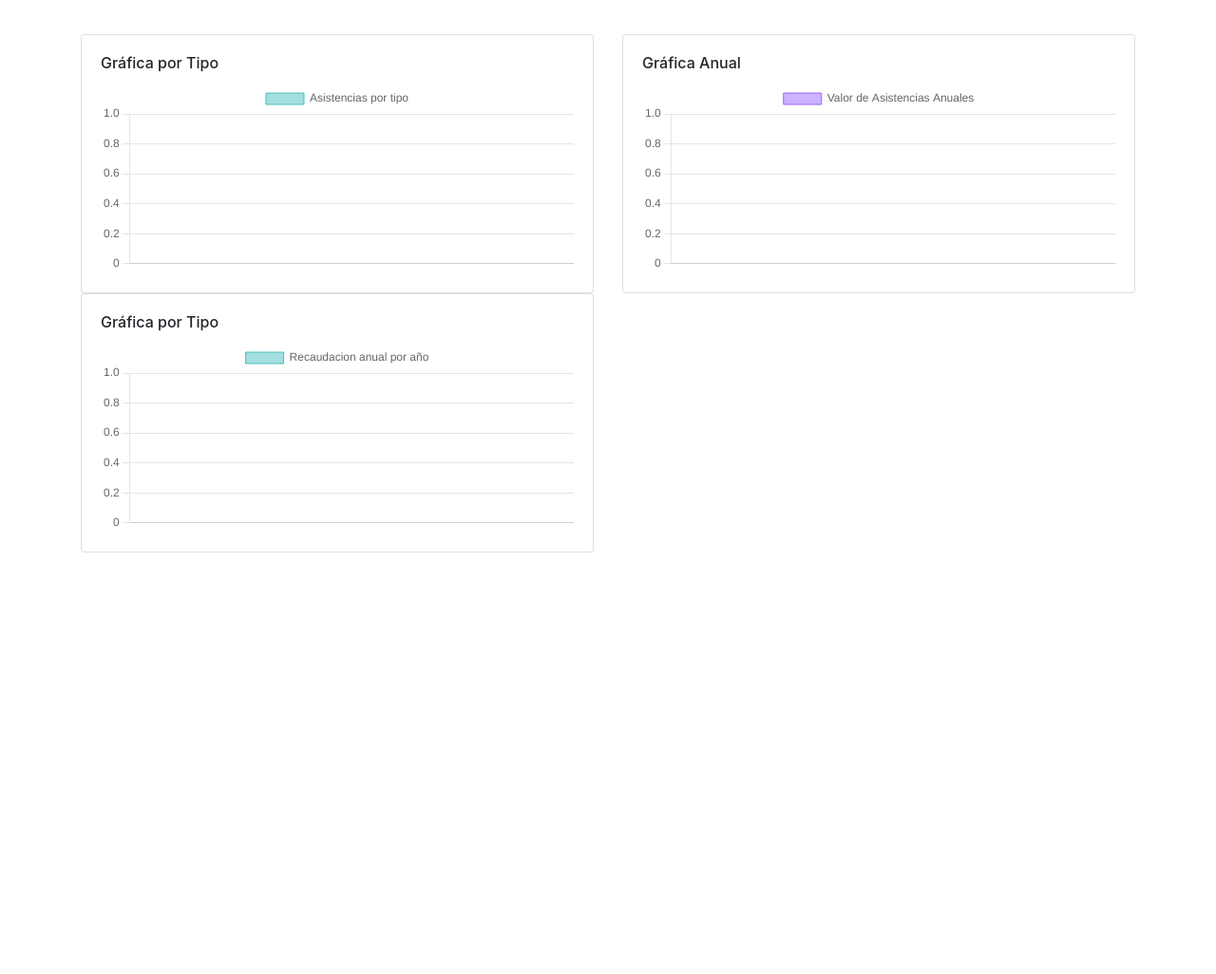
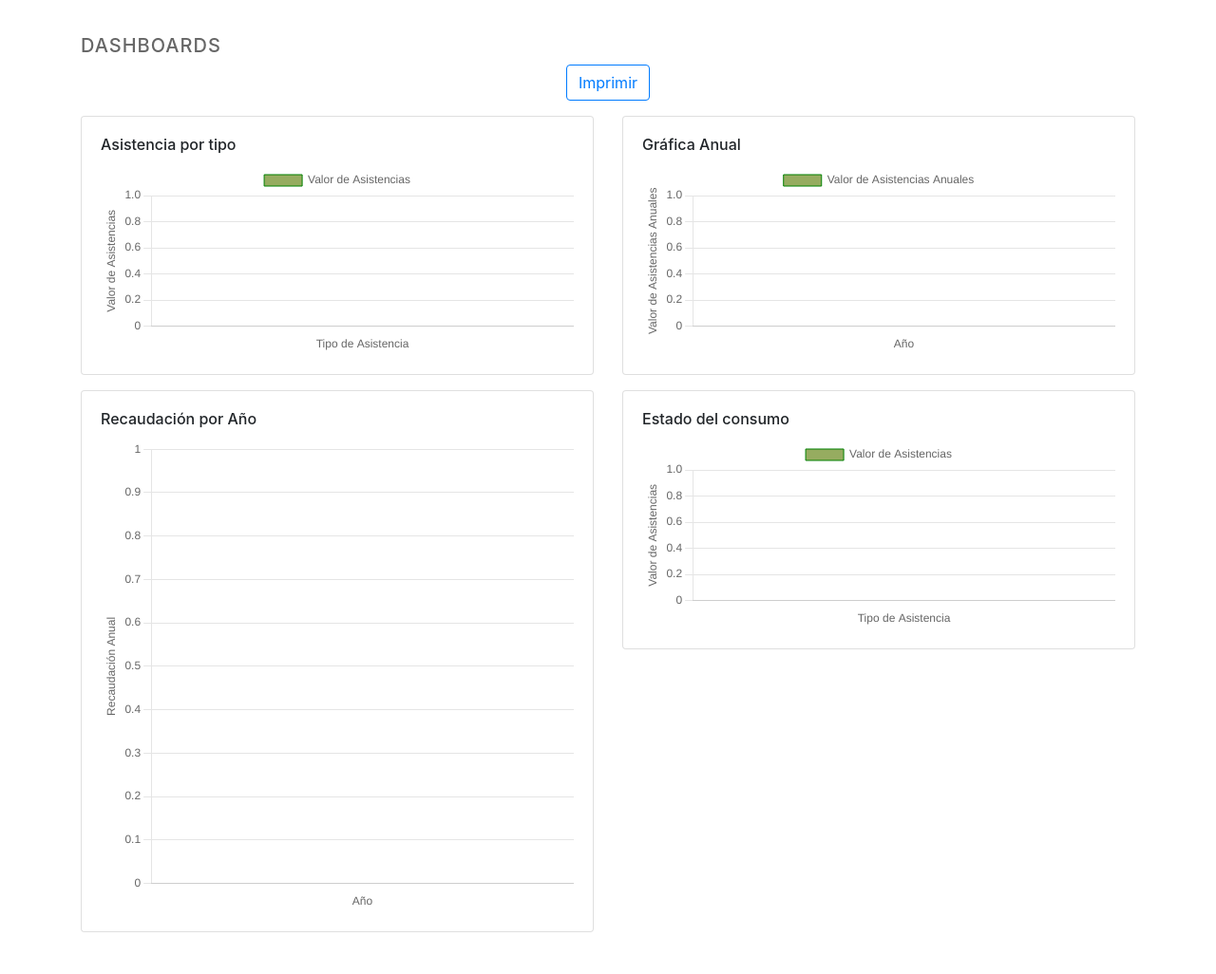
Before and after one commit to Danny2602/yaku, a Django app: template Aplicaciones/administracion/templates/admin/index.html in a window 1280 px wide. Shown: the part 100-1126 px from the top of the page at 95% size. Before the commit the page ends 682 px from the top, so only its background shows below. Run offline with Django 5.2, Linux system fonts and the light colour scheme; the template is opened without the code that fills it, so the values that code supplies are empty; some libraries are stand-ins or nearby versions.

Commit message:
cammbios

```diff
--- a/Aplicaciones/administracion/templates/admin/index.html
+++ b/Aplicaciones/administracion/templates/admin/index.html
@@ -4,11 +4,15 @@
 
 {% block content %}
 <div class="container mt-3">
-    <div class="row">
+    <h5>Dashboards</h5>
+    <center>
+        <button class="btn btn-outline-primary" onclick='window.print()'>Imprimir</button>
+    </center>
+    <div class="row mt-3">
         <div class="col-md-6">
             <div class="card">
                 <div class="card-body">
-                    <h6 class="card-title">Gráfica por Tipo</h6>
+                    <h6 class="card-title">Asistencia por tipo</h6>
                     <canvas id="asistenciaChart" class="w-100" height="200"></canvas>
                 </div>
             </div>
@@ -22,32 +26,44 @@
             </div>
         </div>
     </div>
-    <div class="row">
+    <div class="row mt-3">
         <div class="col-md-6">
             <div class="card">
                 <div class="card-body">
-                    <h6 class="card-title">Gráfica por Tipo</h6>
+                    <h6 class="card-title">Recaudación por Año</h6>
                     <canvas id="recaudacion_by_anio" class="w-100" height="200"></canvas>
                 </div>
             </div>
         </div>
-
+        <div class="col-md-6">
+            <div class="card">
+                <div class="card-body">
+                    <h6 class="card-title">Estado del consumo</h6>
+                    <canvas id="consumo_by_estado" class="w-100" height="200"></canvas>
                 </div>
             </div>
+        </div>
+    </div>
+</div>
+{% endblock %}
 
-
+{% block extrahead %}
+{{ block.super }}
+<!-- Bootstrap CSS -->
 <link href="https://stackpath.bootstrapcdn.com/bootstrap/4.5.2/css/bootstrap.min.css" rel="stylesheet">
-<link rel="stylesheet" type="text/css" href="{% static 'css/modal.css' %}">
 <script src="https://cdn.jsdelivr.net/npm/chart.js"></script>
 <script>
     document.addEventListener("DOMContentLoaded", function(){
-        var asistenciaChart;
-        var asistenciaAnualChart;
+        var ctx1 = document.getElementById('asistenciaChart').getContext('2d');
+        var ctx2 = document.getElementById('asistenciaAnualChart').getContext('2d');
+        var ctx3 = document.getElementById('recaudacion_by_anio').getContext('2d');
+        var ctx4 = document.getElementById('consumo_by_estado').getContext('2d');
 
         // Cargar los datos de las gráficas al cargar la página
-        loadChartData();//Cargar datos de asistencia por tipo
-        loadChartDataAnual();// Cargar datos de asistencia por año
-        loadChartRecaudacion();//Cargar datos de recaudacion por año
+        loadChartData();
+        loadChartDataAnual();
+        loadChartRecaudacion();
+        loadChartConsumoByEstado();
 
         function loadChartData(){
             var xhr = new XMLHttpRequest();
@@ -55,11 +71,10 @@
             xhr.onreadystatechange = function(){
                 if(xhr.readyState === XMLHttpRequest.DONE) {
                     if (xhr.status === 200) {
-                    console.log("Respuesta AJAX:", xhr.responseText);
                         var response = JSON.parse(xhr.responseText);
                         updateChart(response);
                     } else {
-                    console.error("Error al cargar datos. Código:", xhr.status);
+                        console.error("Error al cargar datos.");
                     }
                 }
             };
@@ -75,12 +90,13 @@
                         var response = JSON.parse(xhr.responseText);
                         updateChartAnual(response);
                     } else {
-                    console.error("Error al cargar datos. Código:", xhr.status);
+                        console.error("Error al cargar datos");
                     }
                 }
             };
             xhr.send();
         }
+
         function loadChartRecaudacion(){
             var xhr = new XMLHttpRequest();
             xhr.open("GET", "{% url 'recaudacion_by_anio' %}?data=1");
@@ -90,81 +106,167 @@
                         var response = JSON.parse(xhr.responseText);
                         updateAnualByRecaudacion(response);
                     } else {
-                    console.error("Error al cargar datos. Código:", xhr.status);
+                        console.error("Error al cargar datos");
                     }
                 }
             };
             xhr.send();
         }
-    function updateAnualByRecaudacion(data){
-        var canvas = document.getElementById('recaudacion_by_anio');
-        var ctx = canvas.getContext('2d');
-        recaudacionChart = new Chart(ctx, {
+
+        function loadChartConsumoByEstado(){
+            var xhr = new XMLHttpRequest();
+            xhr.open("GET", "{% url 'consumo_by_estado' %}?data=1");
+            xhr.onreadystatechange = function(){
+                if(xhr.readyState === XMLHttpRequest.DONE) {
+                    if (xhr.status === 200) {
+                        var response = JSON.parse(xhr.responseText);
+                        updateConsumoByEstado(response);
+                    } else {
+                        console.error("Error al cargar datos");
+                    }
+                }
+            };
+            xhr.send();
+        }
+        function updateChart(data){
+            var myChart1 = new Chart(ctx1, {
                 type: 'bar',
                 data: {
-                labels: data.anio,
+                    labels: data.tipo,
                     datasets: [{
-                label: 'Recaudacion anual por año',
+                        label: 'Valor de Asistencias',
                         data: data.total,
-                backgroundColor: 'rgba(75, 192, 192, 0.5)',
-                borderColor: 'rgba(75, 192, 192, 1)',
+                        backgroundColor: ['#96ac60', '#FF6565', '#4BC0C0', '#FFCE56', '#E7E9ED'],
+                        borderColor: ['green', 'red', 'blue', 'yellow', 'gray'],
                         borderWidth: 1
                     }]
                 },
                 options: {
+                    responsive: true,
                     scales: {
-                y: { beginAtZero: true }
+                        y: {
+                            beginAtZero: true,
+                            title: {
+                                display: true,
+                                text: 'Valor de Asistencias'
+                            }
+                        },
+                        x: {
+                            title: {
+                                display: true,
+                                text: 'Tipo de Asistencia'
                             }
                         }
-            });
-        }
-    function updateChart(data){
-        var canvas = document.getElementById('asistenciaChart');
-        var ctx = canvas.getContext('2d');
-        asistenciaChart = new Chart(ctx, {
-            type: 'bar',
-            data: {
-                labels: data.tipo,
-                datasets: [{
-                label: 'Asistencias por tipo',
-                data: data.total,
-                backgroundColor: 'rgba(75, 192, 192, 0.5)',
-                borderColor: 'rgba(75, 192, 192, 1)',
-                borderWidth: 1
-                }]
-            },
-            options: {
-                scales: {
-                y: { beginAtZero: true }
                     }
                 }
             });
         }
 
         function updateChartAnual(data){
-            var canvas = document.getElementById('asistenciaAnualChart');
-            var ctx = canvas.getContext('2d');
-            asistenciaAnualChart = new Chart(ctx, {
-            type: 'bar',
+            var myChart2 = new Chart(ctx2, {
+                type: 'line',
                 data: {
                     labels: data.anios,
                     datasets: [{
                         label: 'Valor de Asistencias Anuales',
                         data: data.total,
-                backgroundColor: 'rgba(153, 102, 255, 0.5)',
-                borderColor: 'rgba(153, 102, 255, 1)',
+                        backgroundColor: ['#96ac60', '#FF6565', '#4BC0C0', '#FFCE56', '#E7E9ED'],
+                        borderColor: ['green', 'red', 'blue', 'yellow', 'gray'],
                         borderWidth: 1
                     }]
                 },
                 options: {
+                    responsive: true,
                     scales: {
-                y: { beginAtZero: true }
+                        y: {
+                            beginAtZero: true,
+                            title: {
+                                display: true,
+                                text: 'Valor de Asistencias Anuales'
+                            }
+                        },
+                        x: {
+                            title: {
+                                display: true,
+                                text: 'Año'
+                            }
+                        }
+                    }
+                }
+            });
+        }
+
+        function updateAnualByRecaudacion(data){
+            var myChart3 = new Chart(ctx3, {
+                type: 'pie',
+                data: {
+                    labels: data.anio,
+                    datasets: [{
+                        label: 'Recaudación Anual por Año',
+                        data: data.total,
+                        backgroundColor: ['#96ac60', '#FF6565', '#4BC0C0', '#FFCE56', '#E7E9ED'],
+                        borderColor: ['green', 'red', 'blue', 'yellow', 'gray'],
+                        borderWidth: 1
+                    }]
+                },
+                options: {
+                    responsive: true,
+                    scales: {
+                        y: {
+                            beginAtZero: true,
+                            title: {
+                                display: true,
+                                text: 'Recaudación Anual'
+                            }
+                        },
+                        x: {
+                            title: {
+                                display: true,
+                                text: 'Año'
+                            }
+                        }
+                    }
+                }
+            });
+        }
+
+        function updateConsumoByEstado(data){
+            var myChart4 = new Chart(ctx4, {
+                type: 'bar',
+                data: {
+                    labels: data.estados,
+                    datasets: [{
+                        label: 'Valor de Asistencias',
+                        data: data.total,
+                        backgroundColor: ['#96ac60', '#FF6565', '#4BC0C0', '#FFCE56', '#E7E9ED'],
+                        borderColor: ['green', 'red', 'blue', 'yellow', 'gray'],
+                        borderWidth: 1
+                    }]
+                },
+                options: {
+                    responsive: true,
+                    scales: {
+                        y: {
+                            beginAtZero: true,
+                            title: {
+                                display: true,
+                                text: 'Valor de Asistencias'
+                            }
+                        },
+                        x: {
+                            title: {
+                                display: true,
+                                text: 'Tipo de Asistencia'
+                            }
+                        }
                     }
                 }
             });
         }
     });
+
 </script>
+<!-- jQuery and Bootstrap JS -->
 <script src="https://code.jquery.com/jquery-3.5.1.min.js"></script>
 <script src="https://stackpath.bootstrapcdn.com/bootstrap/4.5.2/js/bootstrap.bundle.min.js"></script>
 {% endblock %}
--- a/Aplicaciones/administracion/urls.py
+++ b/Aplicaciones/administracion/urls.py
@@ -5,5 +5,6 @@ urlpatterns = [
     path('recaudacion/orecaudacion_by_anio/', views.recaudacion_by_anio, name='recaudacion_by_anio'),
     path('asistencia/asistencia_by_tipo/', views.asistencia_by_tipo, name='asistencia_by_tipo'),
     path('asistencia/asistencia_anual/', views.asistencia_anual, name='asistencia_anual'),
+    path('consumo/consumo_by_estado/', views.consumo_by_estado, name='consumo_by_estado'),
 
 ]
--- a/Aplicaciones/administracion/views.py
+++ b/Aplicaciones/administracion/views.py
@@ -2,34 +2,49 @@ from django.shortcuts import render
 from django.http import JsonResponse
 from django.db.models import Count, Sum
 from django.db.models.functions import ExtractYear
-from .models import Recaudacion,Asistencia
+from .models import Recaudacion,Asistencia,Consumo
 
 def recaudacion_by_anio(request):
-    datos = (Recaudacion.objects
-            .annotate(anio=ExtractYear('fecha_creacion_rec'))
-            .values('anio')
-            .annotate(total=Count('id_rec'))
-            .order_by('anio'))
-    anio = [str(item['anio']) for item in datos]
-    total = [item['total'] for item in datos]
-    return JsonResponse({'anio': anio, 'total':total})
+        datos = (Recaudacion.objects
+                .annotate(anio=ExtractYear('fecha_creacion_rec'))
+                .values('anio')
+                .annotate(total=Count('id_rec'))
+                .order_by('anio'))
+        anio = [str(item['anio']) for item in datos]
+        total = [item['total'] for item in datos]
+        return JsonResponse({'anio': anio, 'total':total})
 
 def asistencia_by_tipo(request):
-    #los valores de asistencia agrupados por el tipo de asistencia.
-    datos = (Asistencia.objects
-            .values('tipo_asi')
-            .annotate(total=Sum('valor_asi'))
-            .order_by('tipo_asi'))
-    tipo = [item['tipo_asi'] for item in datos]
-    total = [item['total'] for item in datos]
-    return JsonResponse({'tipo': tipo, 'total': total})
+        #los valores de asistencia agrupados por el tipo de asistencia.
+        datos = (Asistencia.objects
+                .values('tipo_asi')
+                .annotate(total=Sum('valor_asi'))
+                .order_by('tipo_asi'))
+        tipo = [item['tipo_asi'] for item in datos]
+        total = [item['total'] for item in datos]
+        return JsonResponse({'tipo': tipo, 'total': total})
 
 def asistencia_anual(request):
-    datos = (Asistencia.objects
-            .annotate(anio=ExtractYear('creacion_asi'))
-            .values('anio')
-            .annotate(total=Sum('valor_asi'))
-            .order_by('anio'))
-    anios = [str(item['anio']) for item in datos]
+        # Consulta que obtiene el valor total de asistencia agrupado por año de creación
+        datos = (Asistencia.objects
+                .annotate(anio=ExtractYear('creacion_asi'))
+                .values('anio')
+                .annotate(total=Sum('valor_asi'))
+                .order_by('anio'))
+        anios = [str(item['anio']) for item in datos]
+        total = [item['total'] for item in datos]
+        return JsonResponse({'anios': anios, 'total': total})
+
+def consumo_by_estado(request):
+    # Consulta que obtiene el total de consumo agrupado por estado
+    datos = (Consumo.objects
+             .values('estado_consumo')
+             .annotate(total=Count('id_consumo'))
+             .order_by('estado_consumo'))
+    estados = [item['estado_consumo'] for item in datos]
     total = [item['total'] for item in datos]
-    return JsonResponse({'anios': anios, 'total': total})
+    return JsonResponse({'estados': estados, 'total': total})
+
+# Comentario:
+# Esta consulta obtiene el total de consumo agrupado por estado.
+# Se puede utilizar una gráfica de pastel para visualizar los datos, donde cada porción representa un estado y su tamaño el total de consumo.
```
Lines whose indentation alone changed are shown as unchanged.
